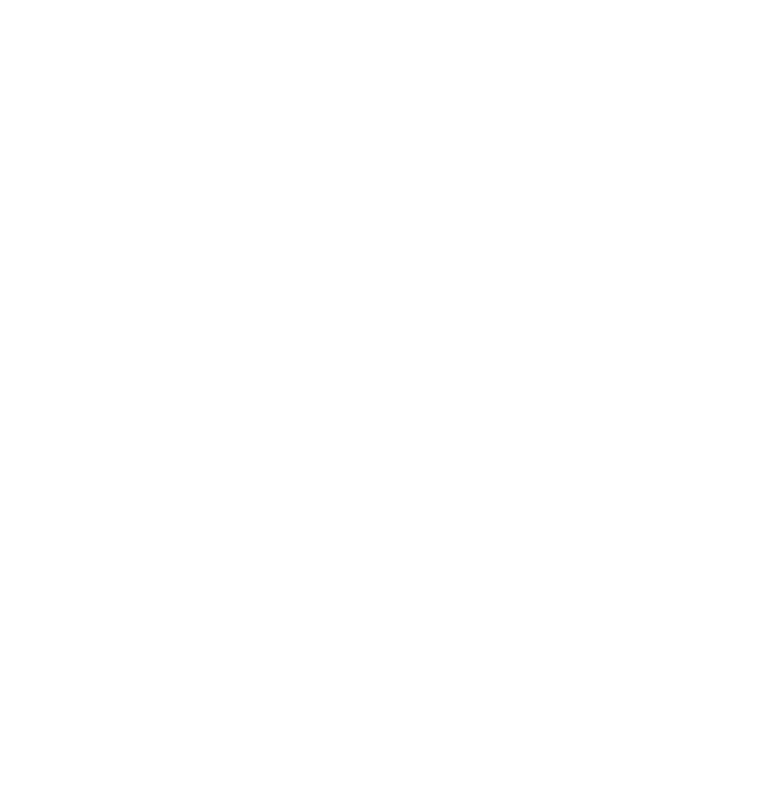
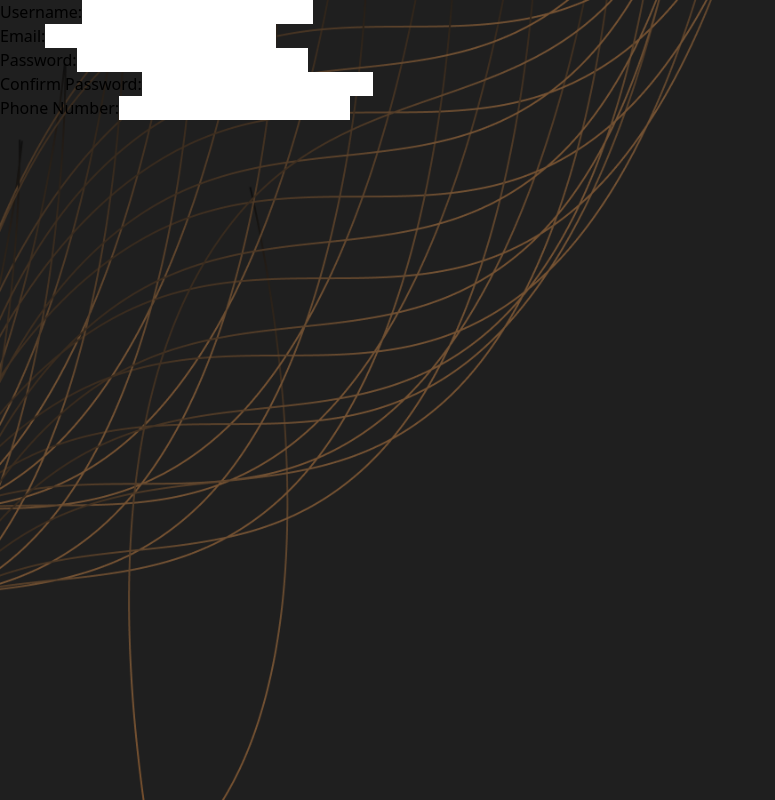
Before and after one commit to chgoutham199/webapp, a React (Vite) app: page /signup in a window 1280 px wide. Before the commit this address had no page. Shown: the whole page, without its empty margins (0-775 px from the left). Built offline with nearby package versions, Linux system fonts and the light colour scheme.

Commit message:
Routs,Card,Login,singup,searchbar:changed

```diff
--- a/src/App.jsx
+++ b/src/App.jsx
@@ -3,14 +3,18 @@ import { BrowserRouter, Routes, Route } from "react-router-dom";
 import Layout from "./pages/Layout";
 import  Home  from "./pages/Home"
 import AddProduct from "./pages/AddProduct";
+import Signup from "./components/Signup";
+import Login from "./components/Login";
 
 export default function App() {
   return (
     <BrowserRouter>
       <Routes>
-        <Route path="/" element={<Layout/>} >
+      <Route path="/" element={<Login/>}/>
+      <Route path="/signup" element={<Signup/>}/>
+        <Route path="/home" element={<Layout/>} >
         <Route index element={<Home/>} />
-        <Route path="/AddProduct" element={<AddProduct/>} />
+        <Route path="/home/AddProduct" element={<AddProduct/>} />
         </Route>
       </Routes>
     </BrowserRouter>
--- a/src/components/Card.jsx
+++ b/src/components/Card.jsx
@@ -21,23 +21,24 @@ export default function Card(props) {
       <div className=' flex flex-col justify-center items-center'>
         <div className='scrollbar-nav overflow-y-auto max-h-96 mt-1 scroll-smooth pr-3'>
           {filteredProducts.length > 0 ? (filteredProducts.map((product) => (
-            <div className="flex flex-row text-zinc-300  bg-[#141416] rounded-lg mb-4 h-56 w-full hover:bg-neutral-800 ">
+            <div className="group">
+            <div className="flex flex-row text-zinc-300  bg-[#141416] gradient-border rounded-lg mb-4 h-56 w-full group-hover:bg-neutral-800 ">
               <div className="flex flex-row">
-                <div className="w-52 h-full"/>
-                <div className="w-2/3 mr-10 pt-1 ml-3 border-l-2 rounded-sm border-neutral-700">
+                <div className="w-52 h-full bg-black group-hover:bg-neutral-900"/>
+                <div className="w-2/3 mr-10 pt-1 border-l-2 rounded-md border-neutral-700">
                   <div className=" flex flex-col mb-1 ml-2 mt-1 gap-1">
                   <p className=' text-xl ml-4'>{product.modelName}</p>
                   <p className=' text-xs ml-2 text-[#464646]'>Laptop/Gaming Laptop</p>
                   </div>
                   <div className="mt-3 flex flex-row ml-4">
                     <div className="flex flex-col mr-4"><div className=""><p className=' text-xs text-[#464646]'>Model</p></div><div className="">
-                      <p className=' text-zinc-300 text-sm mt-2 '>Titan GT76</p></div></div>
+                      <p className=' text-zinc-300 text-sm mt-2.5 '>Titan GT76</p></div></div>
                     <div className="border border-t-1 border-gray-600" style={{ height: "65px" }}/>
                     <div className="flex flex-col mr-4 ml-4"><div className=""><p className=' text-xs text-[#464646]'>Manufacturer</p></div><div className="">
-                      <p className=' text-sm mt-1 text-zinc-300'>Micro-Star <br /> International</p></div></div>
+                      <p className=' text-sm mt-1.5 text-zinc-300'>Micro-Star <br /> International</p></div></div>
                       <div className="border border-t-1 border-gray-600" style={{ height: "65px" }}/>
                     <div className="flex flex-col ml-3"> <div className=""><p className=' text-xs text-[#464646]'>Manufactored</p></div><div className="">
-                      <p className=' text-sm text-zinc-300 text-center mt-2' >China</p></div></div>
+                      <p className=' text-sm text-zinc-300 text-center mt-2.5' >China</p></div></div>
                   </div>
                   <div className=" flex flex-col mt-6 ml-4">
                     <div className="flex flex-row ml-1 gap-3">
@@ -54,22 +55,23 @@ export default function Card(props) {
                 </div>
               </div>
               <div className="flex flex-col ml-12 mt-10 mr-5 gap-7">
-                <div className=""><button className=' text-white bg-orange-600 text-xs px-3 py-2' >Add Review</button></div>
+                <div className=""><button className=' text-white bg-orange-600 text-xs px-2.5 py-2' >Add Review</button></div>
                 <div className=""><button className=' text-white border border-orange-600 text-xs px-3.5 py-2' >Add Asset</button></div>
                 <div className=""><button className=' text-white border border-orange-600 text-xs px-5 py-2 ' >Validate</button></div>
               </div>
+            </div>
             </div>
           )
           )
           )
             : (
-              <div className='flex flex-row gap-80 bg-neutral-900  h-24 px-5 py-3  rounded-md items-center text-neutral-300'>
+              <div className='flex flex-row gap-80 bg-neutral-900 hover:bg-neutral-700  h-24 px-5 py-3  rounded-md items-center text-neutral-300'>
                 <div className=' mr-20'>
                   <h1 className='text-2xl'>{props.title}</h1>
                   <span className='font-extralight text-xs'>Product Not Found</span>
                 </div>
                 <div className=" ml-20">
-                <Link to="/AddProduct">
+                <Link to="/home/AddProduct">
                   <div className='flex float-right '>
                     <button className='bg-orange-500 text-neutral-300 font-normal text-sm rounded-sm items-center px-2 py-1 h-7 mr-3 pr-3'>
                       Add Product
--- /dev/null
+++ b/src/components/Login.jsx
@@ -0,0 +1,25 @@
+import React from 'react'
+import { useNavigate } from 'react-router-dom';
+
+const Login = () => {
+
+  const navigate = useNavigate()
+
+  const handlenav=()=>{
+    navigate('/home')
+  }
+
+  const handlenave =()=>{
+    navigate('/signup')
+  }
+
+  return (
+    <div className=' bg-black h-screen w-screen'>
+      <p className=' text-white'>Hii</p>
+      <button className=' bg-orange-600 p-3 m-6' onClick={handlenave}>Signup page</button>
+      <button className=' bg-orange-600 p-3 m-6' onClick={handlenav}>Home page</button>
+    </div>
+  )
+}
+
+export default Login;
--- a/src/components/NavBar.jsx
+++ b/src/components/NavBar.jsx
@@ -12,8 +12,6 @@ export default function Navbar({children}) {
            <img src={`./logo${expand?"":"1"}.svg`} alt='Logo' className={`overflow-hidden transition-all  ${expand ?"w-40": "w-10 " }`}  />
           </div>
           </Link>
-
-
            <ul className='flex flex-col pt-3  '>
               {children}
           </ul>
--- /dev/null
+++ b/src/components/Signup.jsx
@@ -0,0 +1,51 @@
+// import React from 'react';
+// import "../index.css";
+
+// const Signup = () => {
+//   return (
+//     <>
+//       <div className="imaga">
+//       </div>
+//     </>
+//   )
+// }
+
+// export default Signup
+
+import React from 'react';
+import "../index.css";
+
+const Signup = () => {
+  return (
+    <div className="imaga flex justify-end items-center h-screen">
+      <div className="w-3/4 flex justify-end p-10">
+        {/* Your form */}
+        <form className="flex flex-col space-y-4">
+          {/* Input fields with labels */}
+          <div className="flex flex-col">
+            <label htmlFor="username" className="font-bold">Username:</label>
+            <input type="text" id="username" name="username" className="p-1 border border-neutral-400 bg-neutral-800 w-52  mr-24" />
+          </div>
+          <div className="flex flex-col">
+            <label htmlFor="email" className="font-bold">Email:</label>
+            <input type="text" id="email" name="email" className="p-1 rounded border border-gray-300 w-40" />
+          </div>
+          <div className="flex flex-col">
+            <label htmlFor="password" className="font-bold">Password:</label>
+            <input type="password" id="password" name="password" className="p-1 rounded border border-gray-300 w-40" />
+          </div>
+          <div className="flex flex-col">
+            <label htmlFor="confirmPassword" className="font-bold">Confirm Password:</label>
+            <input type="password" id="confirmPassword" name="confirmPassword" className="p-1 rounded border border-gray-300 w-40" />
+          </div>
+          <div className="flex flex-col">
+            <label htmlFor="phoneNumber" className="font-bold">Phone Number:</label>
+            <input type="text" id="phoneNumber" name="phoneNumber" className="p-1 rounded border border-gray-300 w-40" />
+          </div>
+        </form>
+      </div>
+    </div>
+  );
+};
+
+export default Signup;
--- a/src/index.css
+++ b/src/index.css
@@ -21,3 +21,12 @@
   border-image: linear-gradient( #7d7d7d, #262626, #2a2a2a);
   border-image-slice: 1;
 }
+
+.imaga{
+    background-image: url("./assets/Signup.png");
+    background-size: cover;
+    background-position: center;
+    background-repeat: no-repeat;
+    width: 100vw;
+    height: 100vh;
+}
```
Also changed, not shown: src/assets/Signup.png (added), src/assets/back.svg (added).
